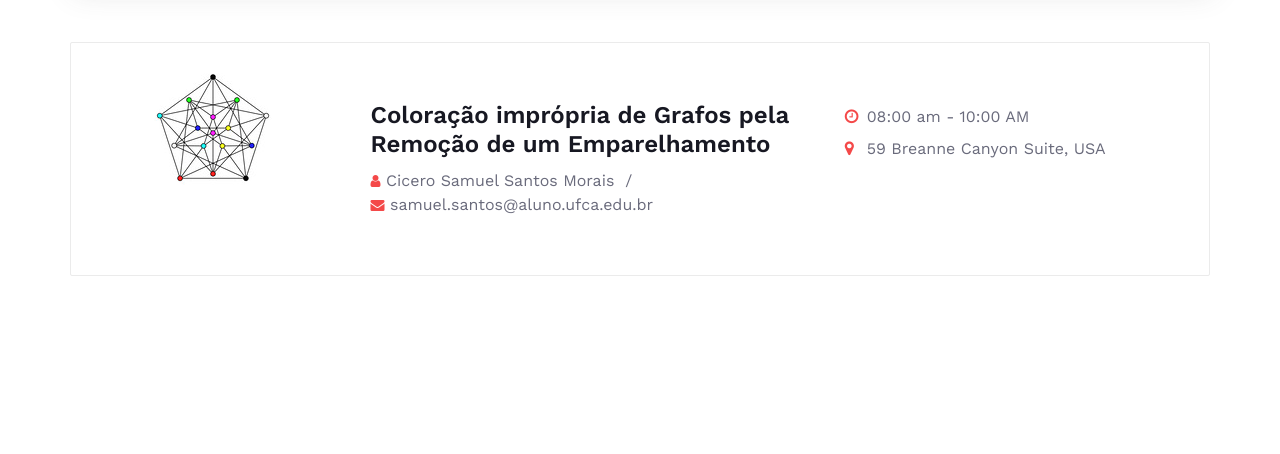
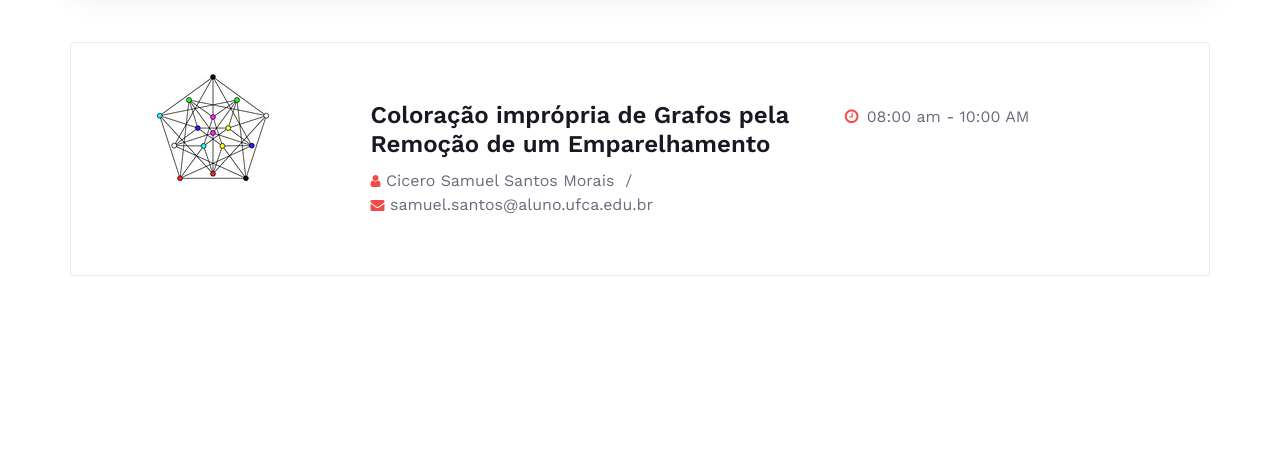
Before and after one commit to ramonn76/workshop-tccs-computacao-ufca, a plain HTML site: page index.html in a window 1280 px wide. Shown: the part 2160-2614 px from the top of the page. Drawn offline with nearby package versions, Linux system fonts and the light colour scheme.

Commit message:
fixing minor

```diff
--- a/index.html
+++ b/index.html
@@ -184,8 +184,6 @@
                                             <div class="col-lg-4">
                                                 <ul class="sc-widget">
                                                     <li><i class="fa fa-clock-o"></i> 08:00 am - 10:00 AM</li>
-                                                    <li><i class="fa fa-map-marker"></i> 59 Breanne Canyon Suite, USA
-                                                    </li>
                                                 </ul>
                                             </div>
                                         </div>
```
